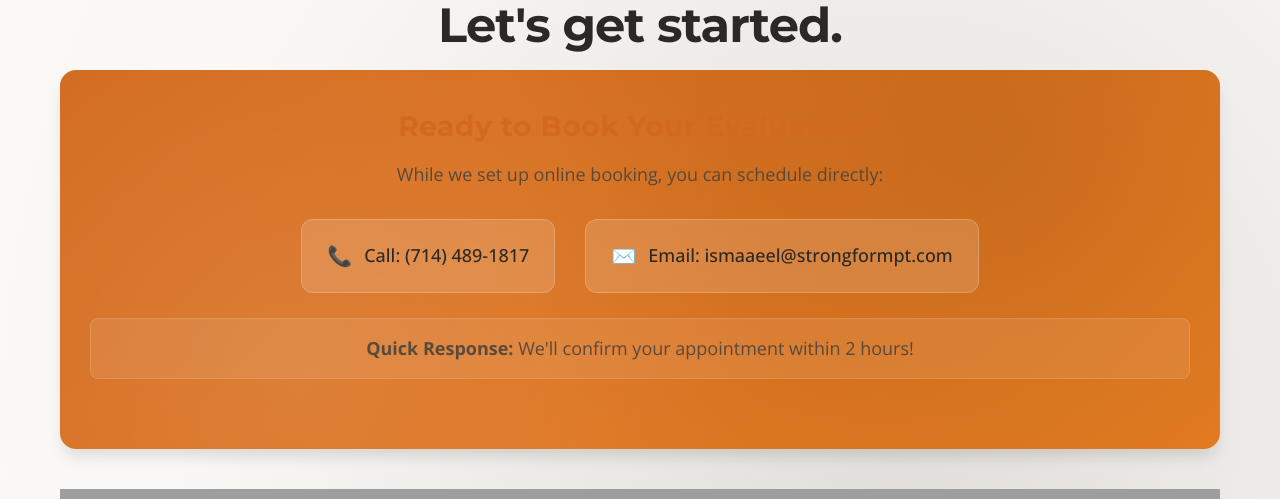
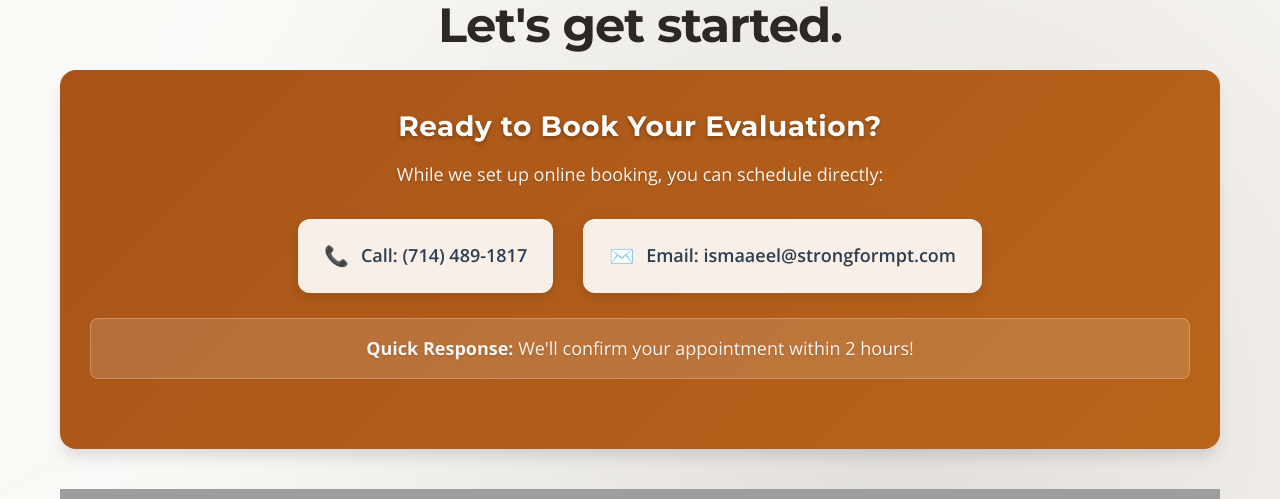
Before and after one commit to SiedahmedM/SPTP, a React (Vite) app in the folder strongform-pt/: page /contact in a window 1280 px wide. Shown: the part 183-682 px from the top of the page. Built offline with nearby package versions, Linux system fonts and the light colour scheme; grey boxes are pictures that could not be loaded.

Commit message:
Changed background image

```diff
--- a/strongform-pt/src/components/Hero.css
+++ b/strongform-pt/src/components/Hero.css
@@ -9,7 +9,7 @@
 }
 
 .hero {
-  background-image: url('https://images.unsplash.com/photo-1571019613454-1cb2f99b2d8b?ixlib=rb-4.0.3&auto=format&fit=crop&w=2070&q=80');
+  background-image: url('https://images.unsplash.com/photo-eGSBVVtVCCw?ixlib=rb-4.0.3&auto=format&fit=crop&w=2070&q=80');
   background-size: cover;
   background-position: center;
   background-attachment: fixed;
@@ -377,6 +377,12 @@
 
 /* Responsive Design */
 @media (max-width: 768px) {
+  .hero {
+    background-attachment: scroll;
+    background-position: center center;
+    min-height: 100svh; /* Use svh for better mobile support */
+  }
+
   .hero-title {
     font-size: 36px;
   }
@@ -405,3 +411,32 @@
   .shape-2 { width: 150px; height: 150px; }
   .shape-3 { width: 180px; height: 180px; }
 }
+
+/* Extra small mobile devices */
+@media (max-width: 480px) {
+  .hero {
+    background-attachment: scroll;
+    background-position: center top;
+    background-size: cover;
+    min-height: 100vh;
+    min-height: 100svh;
+  }
+
+  .hero-title {
+    font-size: 28px;
+    line-height: 1.2;
+  }
+
+  .hero-subtext {
+    font-size: 16px;
+    padding: 0 10px;
+  }
+
+  .hero-content {
+    padding: 40px 15px;
+  }
+
+  .hero-logo {
+    max-width: 250px;
+  }
+}
--- a/strongform-pt/src/pages/ContactPage.css
+++ b/strongform-pt/src/pages/ContactPage.css
@@ -236,7 +236,7 @@
   border-radius: 16px;
   padding: 40px 30px;
   text-align: center;
-  color: var(--text-primary);
+  color: #ffffff;
   box-shadow: var(--shadow-lg);
   backdrop-filter: blur(10px);
   position: relative;
@@ -250,9 +250,7 @@
   left: 0;
   right: 0;
   bottom: 0;
-  background-image:
-    radial-gradient(circle at 20% 80%, rgba(255, 255, 255, 0.1) 0%, transparent 50%),
-    radial-gradient(circle at 80% 20%, rgba(0, 0, 0, 0.1) 0%, transparent 50%);
+  background: rgba(0, 0, 0, 0.2);
   z-index: 1;
 }
 
@@ -265,12 +263,16 @@
   font-size: 28px;
   margin-bottom: 16px;
   font-weight: 700;
+  color: #ffffff;
+  text-shadow: 0 2px 4px rgba(0, 0, 0, 0.3);
 }
 
 .fallback-card > p {
   font-size: 18px;
   margin-bottom: 30px;
-  opacity: 0.9;
+  color: #ffffff;
+  opacity: 0.95;
+  text-shadow: 0 1px 2px rgba(0, 0, 0, 0.2);
 }
 
 .contact-options {
@@ -282,27 +284,28 @@
 }
 
 .contact-option {
-  background: rgba(255, 255, 255, 0.15);
+  background: rgba(255, 255, 255, 0.9);
   backdrop-filter: blur(10px);
-  border: 1px solid rgba(255, 255, 255, 0.2);
+  border: 1px solid rgba(255, 255, 255, 0.3);
   border-radius: 12px;
   padding: 20px 25px;
   text-decoration: none;
-  color: var(--text-primary);
+  color: #2c3e50;
   display: flex;
   align-items: center;
   gap: 12px;
   transition: all 0.3s ease;
-  font-weight: 500;
+  font-weight: 600;
   min-width: 200px;
+  box-shadow: 0 4px 12px rgba(0, 0, 0, 0.1);
 }
 
 .contact-option:hover {
-  background: rgba(255, 255, 255, 0.25);
+  background: rgba(255, 255, 255, 0.95);
   transform: translateY(-2px);
-  box-shadow: 0 10px 25px rgba(0, 0, 0, 0.15);
+  box-shadow: 0 8px 25px rgba(0, 0, 0, 0.15);
   text-decoration: none;
-  color: var(--text-primary);
+  color: #1a252f;
 }
 
 .contact-icon {
@@ -311,12 +314,18 @@
 
 .fallback-note {
   font-size: 16px;
-  opacity: 0.85;
   margin-bottom: 0;
-  background: rgba(255, 255, 255, 0.1);
+  background: rgba(255, 255, 255, 0.15);
   padding: 15px 20px;
   border-radius: 8px;
-  border: 1px solid rgba(255, 255, 255, 0.15);
+  border: 1px solid rgba(255, 255, 255, 0.25);
+  color: #ffffff;
+  text-shadow: 0 1px 2px rgba(0, 0, 0, 0.2);
+}
+
+.fallback-note strong {
+  color: #ffffff;
+  font-weight: 700;
 }
 
 /* Hide fallback when bookings are working */
```
